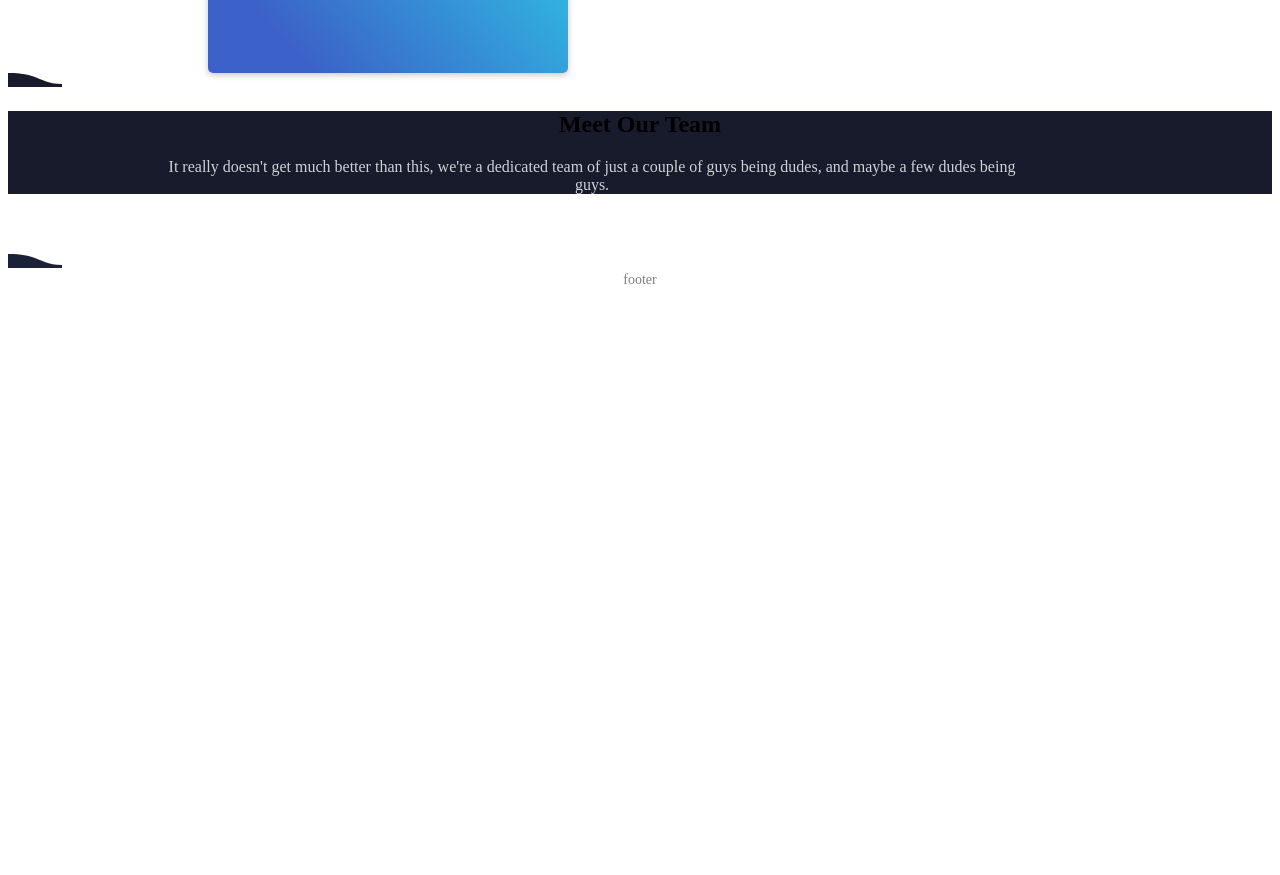
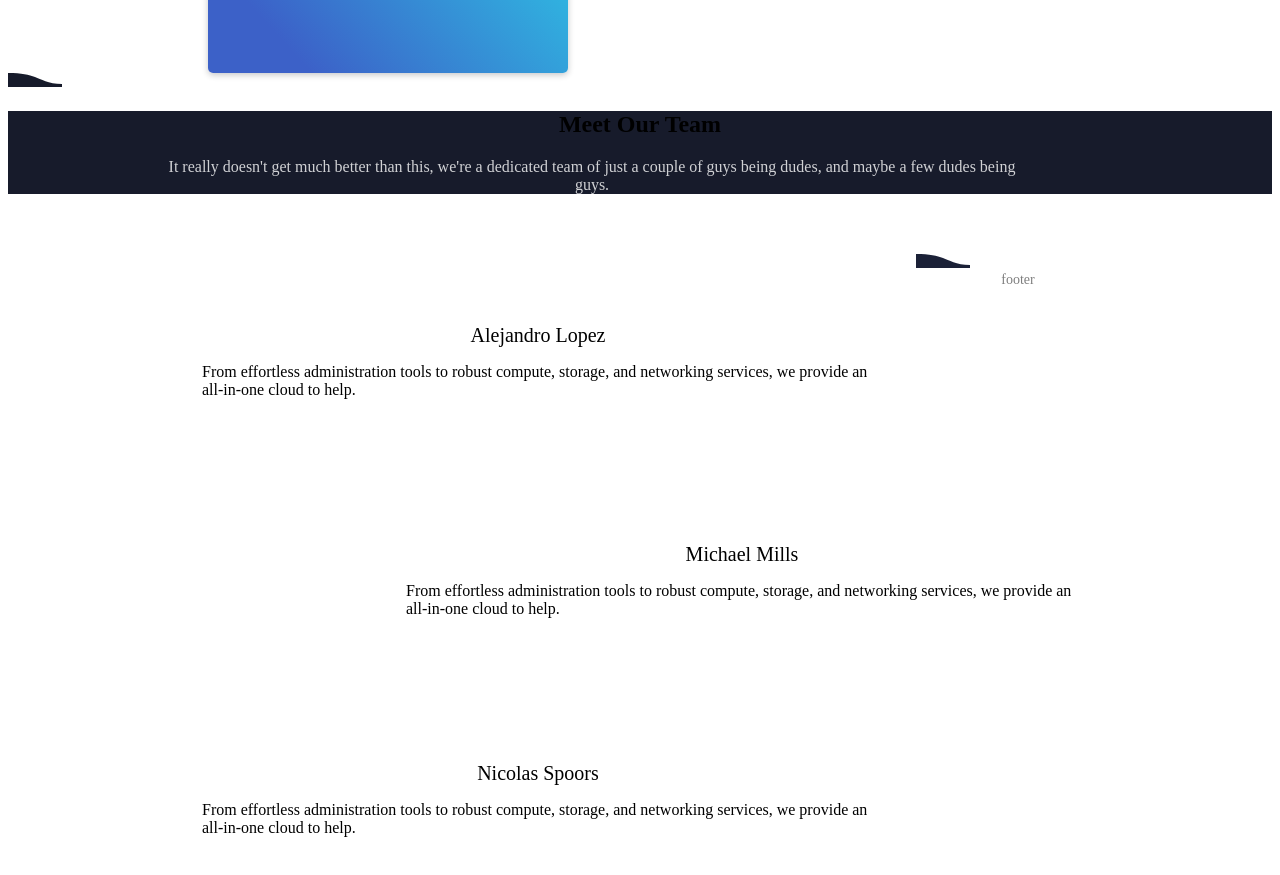
Before and after one commit to mathematical-investing/mathematical-investing.github.io, a Gatsby site: page / in a window 1280 px wide. Shown: the part 2329-3204 px from the top of the page. Before the commit the page ends 2625 px from the top, so only its background shows below. Built offline with nearby package versions, Linux system fonts and the light colour scheme; Gatsby itself is replaced by a stand-in of ours; grey boxes are pictures that could not be loaded.

Commit message:
Progress on team section

```diff
--- a/src/components/sections/ourTeam.js
+++ b/src/components/sections/ourTeam.js
@@ -2,25 +2,13 @@ import React from 'react';
 import Link from 'gatsby-link';
 import Section from '../section';
 import { Colors } from '../../constants';
-import IconEarth from '../../img/icons/earth.png';
-import IconGraph from '../../img/icons/graph.png';
-import IconMath from '../../img/icons/math.png';
+import ProfileNickZuber from '../../img/icons/me.jpg';
 
-const t1 = {
-  background: 'linear-gradient(48deg, #fe75b6 25%, #fbcc6b 100%)'
-}
-// backgroundImage: `url(${BostonBackground})`,
-const t2 = {
-  background: 'linear-gradient(48deg, #0ede9a 40%, #07f5f1 100%)'
-}
+let _id = 0;
 
-const t3 = {
-  background: 'linear-gradient(48deg, #bf8dfc 35%, #30d9e7 100%)'
-}
-
-function Icon({ theme = {}, icon, ...props }) {
+function ProfileIcon({ theme = {}, icon, ...props }) {
   return (
-    <div className="card-icon" style={{
+    <div className="card-icon-profile" style={{
       ...theme,
       backgroundImage: `url(${icon})`
     }}>
@@ -28,12 +16,16 @@ function Icon({ theme = {}, icon, ...props }) {
   );
 }
 
-function Card({ title, theme, icon, children, style, ...props }) {
+function Card({ title, icon, children, style, ...props }) {
+  const cardId = ++_id;
   return (
-    <div className="content-card" style={{ ...style, ...theme }}>
-      <Icon icon={icon} />
+    <div className="content-card" style={{
+      ...style,
+      float: cardId % 2 !== 0 ? 'left' : 'right'
+    }}>
+      <ProfileIcon icon={icon} />
       <h3 style={styles.cardHeader}>{title}</h3>
-      <p>{children}</p>
+      <p style={styles.cardParagraph}>{children}</p>
     </div>
   );
 }
@@ -43,17 +35,38 @@ const OurTeam = () => (
     <div className="container-inner" style={styles.content}>
       <h2 id="our-team" style={styles.header}>Meet Our Team</h2>
       <p style={styles.paragraph}>It really doesn't get much better than this, we're a dedicated team of just a couple of guys being dudes, and maybe a few dudes being guys.</p>
+
+      <Card title="Alejandro Lopez" icon={ProfileNickZuber} style={styles.userCard}>
+        From effortless administration tools to robust compute, storage, and networking services, we provide an all-in-one cloud to help.
+      </Card>
+
+      <Card title="Michael Mills" icon={ProfileNickZuber} style={styles.userCard}>
+        From effortless administration tools to robust compute, storage, and networking services, we provide an all-in-one cloud to help.
+      </Card>
+
+      <Card title="Nicolas Spoors" icon={ProfileNickZuber} style={styles.userCard}>
+        From effortless administration tools to robust compute, storage, and networking services, we provide an all-in-one cloud to help.
+      </Card>
     </div>
   </Section>
 );
 
 const styles = {
+  userCard: {
+    width: '70%',
+    display: 'block',
+    margin: '40px 10px',
+    padding: '18px 32px'
+  },
   cardHeader: {
     fontSize: '20px',
     fontWeight: '500',
-    margin: '24px 0 12px',
+    margin: '12px 0 12px',
     textAlign: 'center',
     width: '100%'
+  },
+  cardParagraph: {
+    textAlign: 'left'
   },
   bottomRight: {
     marginLeft: '15px'
```
Also changed, not shown: src/layouts/index.css (+19 -1 lines).
